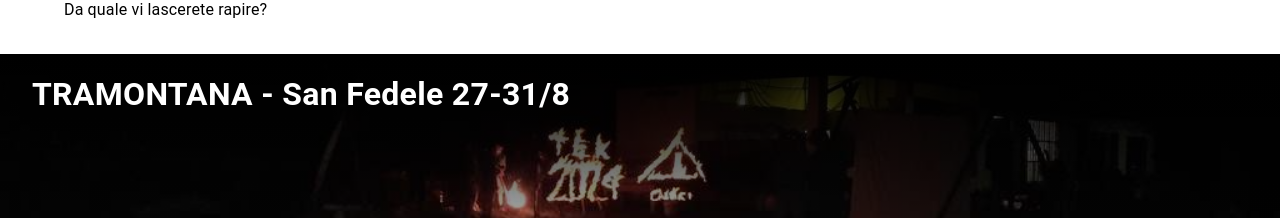
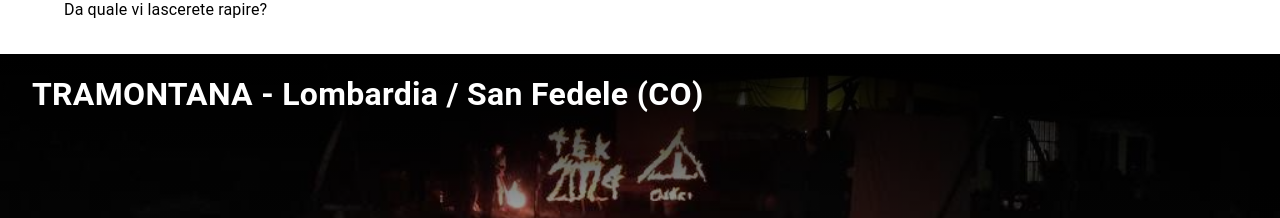
Before and after one commit to cngei/tecnicamp, a React (Vite) app: page / in a window 1280 px wide. Shown: the part 328-546 px from the top of the page. Built offline with nearby package versions, Linux system fonts and the light colour scheme.

Commit message:
titoli basi

```diff
--- a/src/App.tsx
+++ b/src/App.tsx
@@ -86,7 +86,7 @@ function App() {
               onChange={(_, value) => setSelectedBase(value?.value || '')}
               fullWidth
               renderInput={params => <TextField {...params} label="Base" />}
-              options={data.map(base => ({label: base.nome, value: base.nome}))}
+              options={data.map(base => ({label: base.titolo, value: base.nome}))}
             />
             <Box sx={{width: '90%', px: 4}}>
               <Slider
--- a/src/assets/data.json
+++ b/src/assets/data.json
@@ -1,7 +1,7 @@
 [
     {
         "nome": "San Fedele",
-        "titolo": "TRAMONTANA - San Fedele 27-31/8",
+        "titolo": "TRAMONTANA - Lombardia / San Fedele (CO)",
         "image": "sanfedele.jpg",
         "corsi": [
             {
@@ -140,7 +140,7 @@
     },
     {
         "nome": "Cervignano",
-        "titolo": "BORA - Cervignano 24-28/8",
+        "titolo": "BORA - Friuli-Venezia Giulia / Cervignano (UD)",
         "image": "cervignano.jpg",
         "corsi": [
             {
@@ -181,7 +181,7 @@
     },
     {
         "nome": "Approdo Punta Nord",
-        "titolo": "LEVANTE - Approdo 28/8-1/9",
+        "titolo": "LEVANTE - Emilia Romagna / Approdo Punta Nord (RN)",
         "image": "approdo.jpg",
         "corsi": [
             {
@@ -326,7 +326,7 @@
     },
     {
         "nome": "Tuscania",
-        "titolo": "PONENTE - Base Masci \"Madonna del Cerro\" - Tuscania (VT) 28/8-1/9",
+        "titolo": "PONENTE - Lazio / Tuscania (VT)",
         "image": "tuscania.jpg",
         "corsi": [
             {
@@ -516,7 +516,7 @@
     },
     {
         "nome": "Spianessa",
-        "titolo": "MAESTRALE - Spianessa 27-31/8",
+        "titolo": "MAESTRALE - Toscana / Spianessa (PT)",
         "image": "spianessa.jpg",
         "corsi": [
             {
@@ -633,7 +633,7 @@
     },
     {
         "nome": "Forge",
-        "titolo": "LIBECCIO - Reggio Calabria 28/8-1/9",
+        "titolo": "LIBECCIO - Calabria / Forge (RC)",
         "image": "forge.jpg",
         "corsi": [
             {
```
